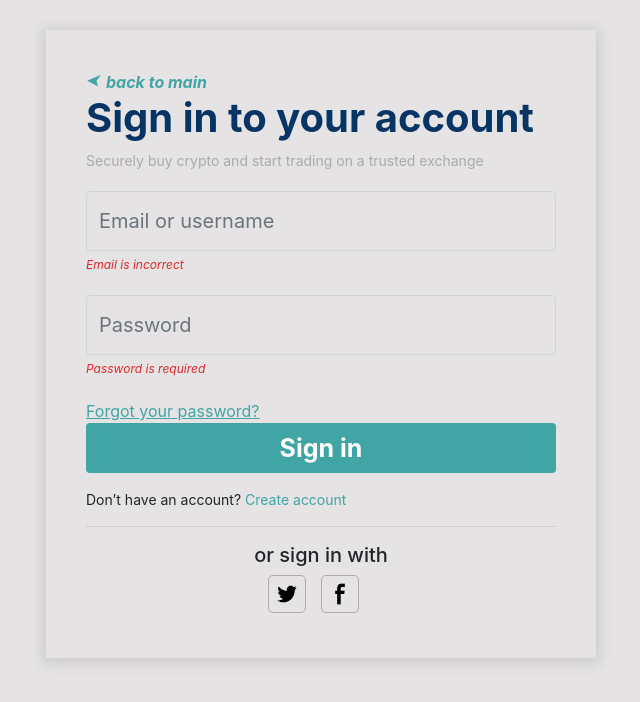
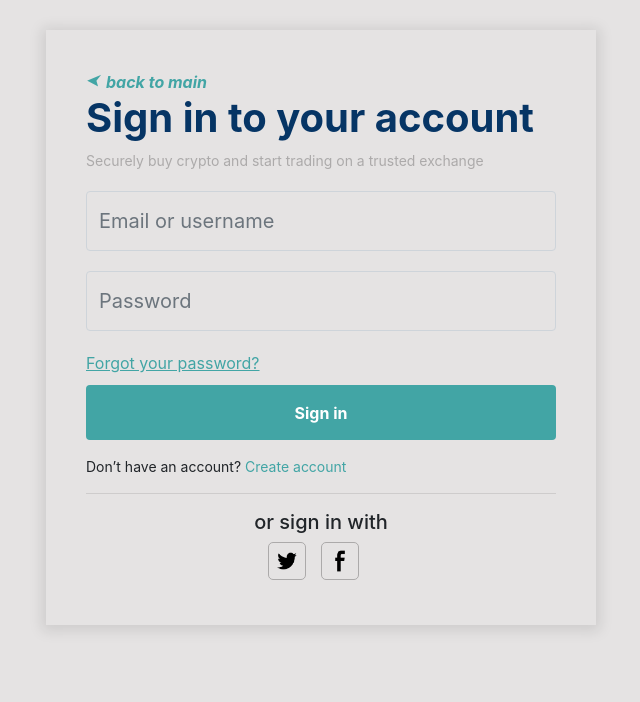
Before and after one commit to emilJS777/crypto-frontend.vue, a Vue app: page /login in a window 1280 px wide. Shown: the top 702 px of the page, without its empty margins (319-959 px from the left). Built offline with nearby package versions, Linux system fonts and the light colour scheme.

Commit message:
valid form

```diff
--- /dev/null
+++ b/src/components/Guest/auth/form-validation.js
@@ -0,0 +1,23 @@
+export const validationFunction = {
+    data(){
+        return{
+            emailValid: true,
+            passwordValid: true,
+            regionValid: true
+        }
+    },
+    methods:{
+        validForm: function(e){
+            let email = document.getElementById('email');
+            let password = document.getElementById('password');
+
+            if(email.value === ''){
+                this.emailValid = false
+            }
+            if(password.value === ''){
+                this.passwordValid = false
+            }
+            e.preventDefault();
+        }
+    }
+}
--- a/src/components/Guest/auth/login/index.vue
+++ b/src/components/Guest/auth/login/index.vue
@@ -2,28 +2,28 @@
   <div class="container-fluid">
     <div class="row">
       <div class="col-12 auth_block">
-        <form action="" class="auth_form box_shadow">
+        <form action="" class="auth_form box_shadow" @submit="validForm">
           <div class="form_head_block">
             <router-link to="/">back to main</router-link>
             <h1 class="heading_darkBlue">Sign in to your account</h1>
             <p class="text_greey text_big">Securely buy crypto and start trading on a trusted exchange</p>
           </div>
           <div class="input_block input_block_login">
-            <input type="text" class="form-control" placeholder="Email or username">
-            <span class="text_small">
+            <input type="text" id="email" class="form-control" placeholder="Email or username">
+            <span class="text_small" v-if="!emailValid">
               Email is incorrect
             </span>
           </div>
           <div class="input_block input_block_password">
-            <input type="text" class="form-control" placeholder="Password">
-            <span class="text_small">
+            <input type="password" id="password" class="form-control" placeholder="Password">
+            <span class="text_small" v-if="!passwordValid">
               Password is required
             </span>
           </div>
           <div class="input_block">
             <router-link to="/reset-password">Forgot your password?</router-link>
           </div>
-          <button class="btn btn_blue">Sign in</button>
+          <input class="btn btn_blue" type="submit" value="Sign in">
           <div class="mt-3">
             <p>Don’t have an account?
               <router-link to="/register">Create account</router-link>
@@ -38,17 +38,18 @@
             </div>
           </div>
         </form>
-
-
       </div>
     </div>
   </div>
 </template>
 
 <script>
-
+import {validationFunction} from "../form-validation";
 export default {
-  name: "Login"
+  name: "Login",
+  mixins:[
+      validationFunction
+  ]
 }
 </script>
 
@@ -98,6 +99,13 @@ export default {
   color: #e22929;
   font-style: italic;
 }
+form input[type=submit]{
+  display: block;
+  width: 100%;
+  margin-top: 10px;
+  height: 55px;
+  font-weight: bold;
+}
 .auth_form > .input_block > a{
   text-decoration: underline !important;
   color: #42a5a5;
--- a/src/components/Guest/auth/register/index.vue
+++ b/src/components/Guest/auth/register/index.vue
@@ -2,27 +2,27 @@
   <div class="container-fluid">
     <div class="row">
       <div class="col-12 auth_block">
-        <form action="" class="auth_form  box_shadow">
+        <form action="" class="auth_form  box_shadow" @submit="validForm">
           <div class="form_head_block">
             <router-link to="/">back to main</router-link>
             <h1 class="heading_darkBlue">Create your account</h1>
             <p class="text_greey text_big">Securely buy crypto and start trading on a trusted exchange</p>
           </div>
           <div class="input_block input_block_login">
-            <input type="text" class="form-control" placeholder="Email Address">
-            <span>
+            <input type="text" id="email" class="form-control" placeholder="Email Address">
+            <span v-if="!emailValid">
               Email is incorrect
             </span>
           </div>
           <div class="input_block input_block_password">
-            <input type="text" class="form-control" placeholder="Password">
-            <span class="text_small">
+            <input type="password" class="form-control" id="password" placeholder="Password">
+            <span class="text_small" v-if="!passwordValid">
               Password should contain at least 8 characters, only Latin characters, one uppercase and lowercase letter, one number and one special character
             </span>
           </div>
           <div class="input_block input_block_select">
             <select class="custom-select">
-              <option value="1">Country</option>
+              <option value="0">Country</option>
               <option value="1">Afgan</option>
               <option value="1">russia</option>
             </select>
@@ -52,9 +52,13 @@
 </template>
 
 <script>
+import {validationFunction} from "../form-validation";
 
 export default {
-  name: "index"
+  name: "index",
+  mixins:[
+      validationFunction
+  ]
 }
 </script>
 
--- a/src/components/Guest/auth/reset-password/index.vue
+++ b/src/components/Guest/auth/reset-password/index.vue
@@ -2,19 +2,19 @@
   <div class="container-fluid">
     <div class="row">
       <div class="col-12 auth_block">
-        <form action="" class="auth_form box_shadow">
+        <form action="" class="auth_form box_shadow" @submit="validForm">
           <div class="form_head_block">
             <router-link to="/login">back to login</router-link>
             <h1 class="heading_darkBlue">Reset your password</h1>
             <p class="text_greey text_big">To reset your password, enter the email address you use to sign in to K7.Crypto account</p>
           </div>
           <div class="input_block input_block_login">
-            <input type="text" class="form-control" placeholder="Email Address">
-            <span class="text_small">
+            <input type="text" class="form-control" id="email" placeholder="Email Address">
+            <span class="text_small" v-if="!emailValid">
               Email is incorrect
             </span>
           </div>
-          <button class="btn btn_blue">Submit</button>
+          <input type="submit" class="btn btn_blue" value="Submit">
         </form>
       </div>
     </div>
@@ -22,10 +22,14 @@
 </template>
 
 <script>
+import {validationFunction} from "../form-validation";
 
 export default {
   name: "index",
-  components: {}
+  components: {},
+  mixins:[
+      validationFunction
+  ]
 }
 </script>
 
```
